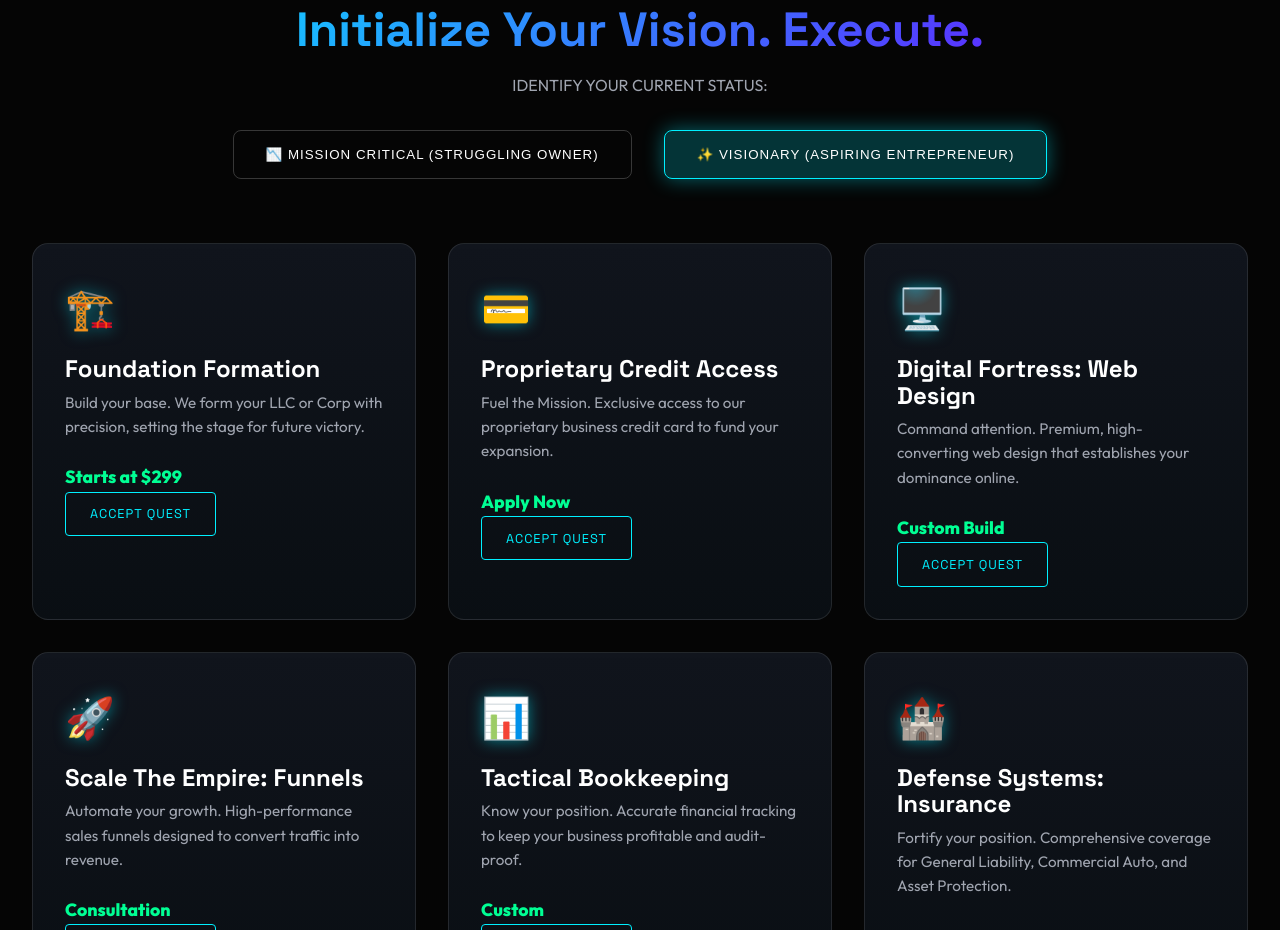
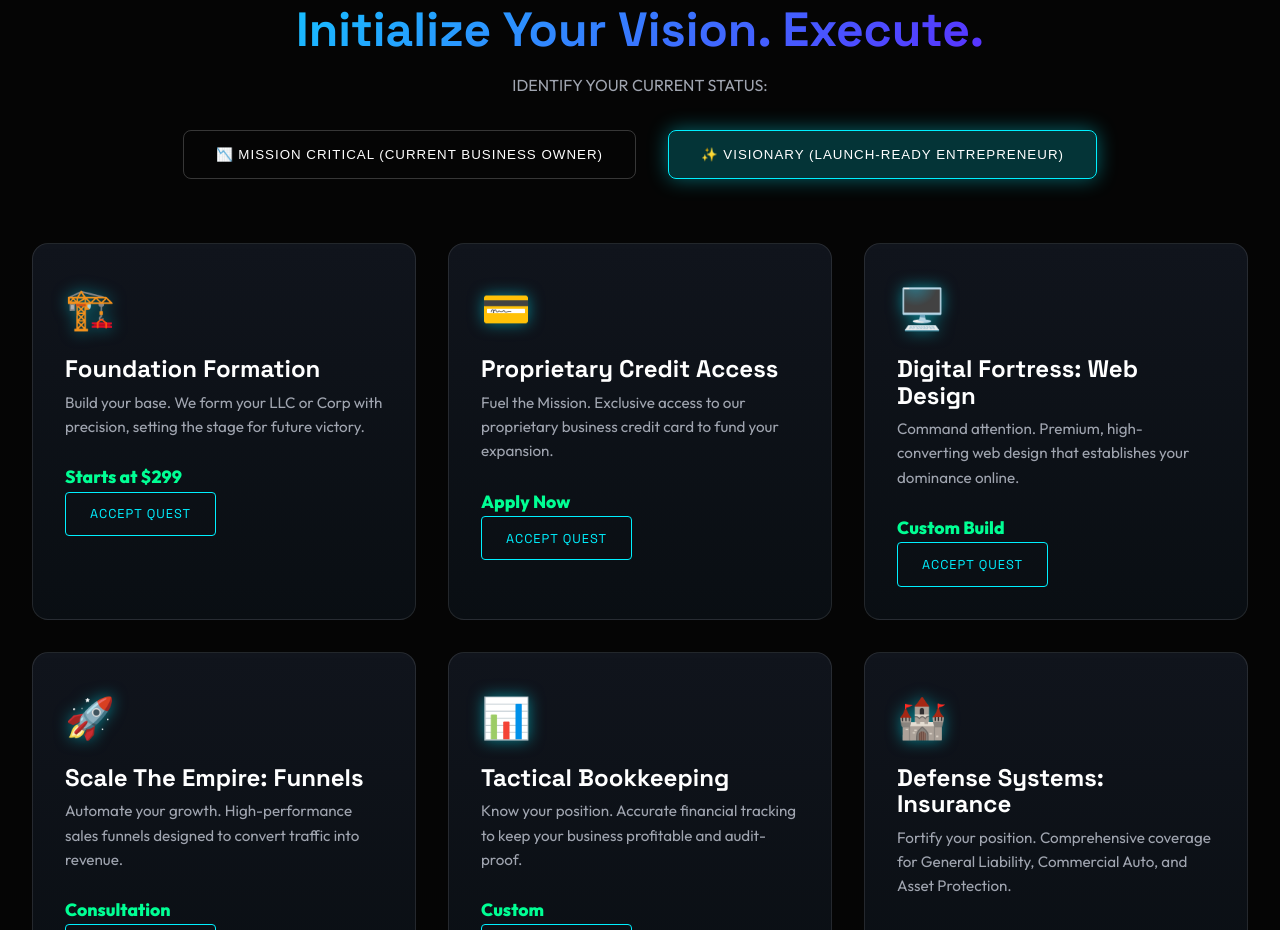
Before and after one commit to jackpolo69/SquareBiz.ai, a React (Vite) app: page / in a window 1280 px wide. Shown: the part 860-1790 px from the top of the page. Built offline with nearby package versions, Linux system fonts and the light colour scheme.

Commit message:
style: Rename personas to empower user

```diff
--- a/src/pages/Home.jsx
+++ b/src/pages/Home.jsx
@@ -74,7 +74,7 @@ const Home = () => {
                                 letterSpacing: '1px'
                             }}
                         >
-                            📉 Mission Critical (Struggling Owner)
+                            📉 Mission Critical (Current Business Owner)
                         </button>
                         <button
                             onClick={() => setActivePersona('entrepreneur')}
@@ -91,7 +91,7 @@ const Home = () => {
                                 letterSpacing: '1px'
                             }}
                         >
-                            ✨ Visionary (Aspiring Entrepreneur)
+                            ✨ Visionary (Launch-Ready Entrepreneur)
                         </button>
                     </div>
                 </div>
```
